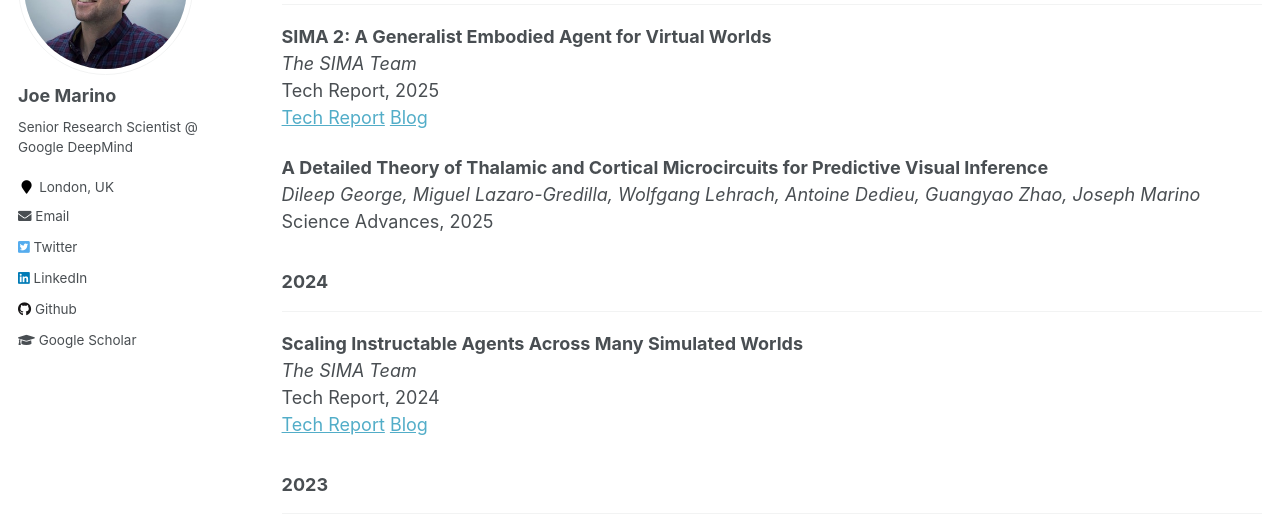
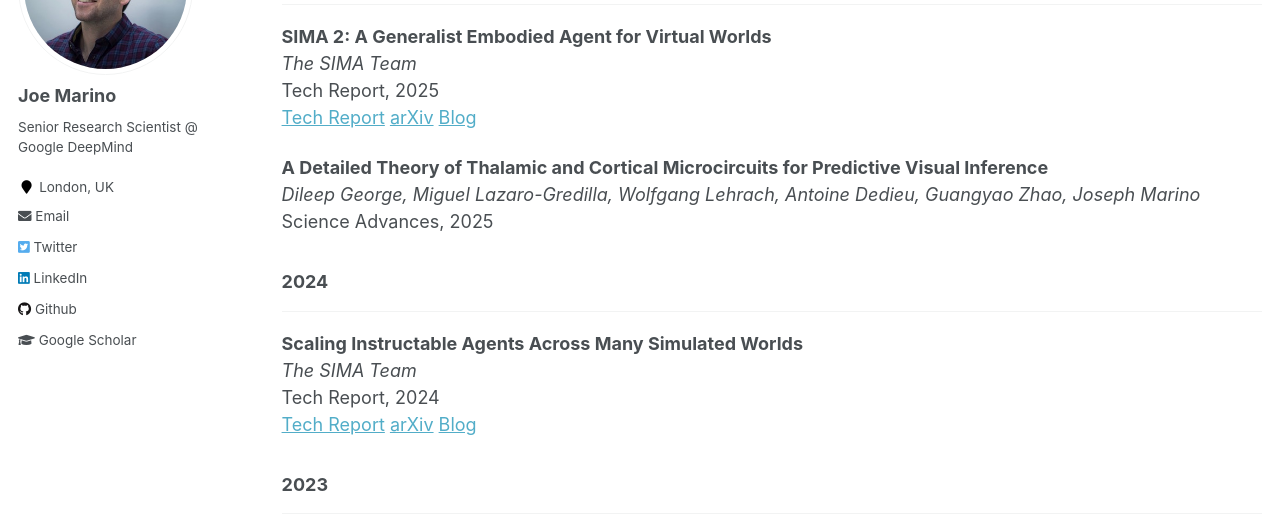
Before and after one commit to joelouismarino/joelouismarino.github.io, a Jekyll site: the page built from _pages/publications.md, in a window 1280 px wide and 900 px high. Shown: the part 218-742 px from the top of the window. Built offline with Jekyll 4.4.1, drawn with Linux system fonts in a browser that asks for light colours.

Commit message:
Updating CV and fixing broken links

```diff
--- a/_pages/publications.md
+++ b/_pages/publications.md
@@ -10,7 +10,7 @@ ___
 **SIMA 2: A Generalist Embodied Agent for Virtual Worlds**
 *The SIMA Team*
 Tech Report, 2025
-[Tech Report](https://arxiv.org/abs/2512.04797) [Blog](https://deepmind.google/blog/sima-2-an-agent-that-plays-reasons-and-learns-with-you-in-virtual-3d-worlds/)
+[Tech Report](https://storage.googleapis.com/deepmind-media/DeepMind.com/Blog/sima-2-an-agent-that-plays-reasons-and-learns-with-you-in-virtual-3d-worlds/SIMA_Tech_Report_2025.pdf) [arXiv](https://arxiv.org/abs/2512.04797) [Blog](https://deepmind.google/blog/sima-2-an-agent-that-plays-reasons-and-learns-with-you-in-virtual-3d-worlds/)
 
 **A Detailed Theory of Thalamic and Cortical Microcircuits for Predictive Visual Inference**
 *Dileep George, Miguel Lazaro-Gredilla, Wolfgang Lehrach, Antoine Dedieu, Guangyao Zhao, Joseph Marino*
@@ -22,7 +22,7 @@ ___
 **Scaling Instructable Agents Across Many Simulated Worlds**
 *The SIMA Team*
 Tech Report, 2024
-[Tech Report](https://storage.googleapis.com/deepmind-media/DeepMind.com/Blog/sima-generalist-ai-agent-for-3d-virtual-environments/Scaling%20Instructable%20Agents%20Across%20Many%20Simulated%20Worlds.pdf) [Blog](https://deepmind.google/discover/blog/sima-generalist-ai-agent-for-3d-virtual-environments/)
+[Tech Report](https://storage.googleapis.com/deepmind-media/DeepMind.com/Blog/sima-generalist-ai-agent-for-3d-virtual-environments/Scaling%20Instructable%20Agents%20Across%20Many%20Simulated%20Worlds.pdf) [arXiv](https://arxiv.org/abs/2404.10179) [Blog](https://deepmind.google/discover/blog/sima-generalist-ai-agent-for-3d-virtual-environments/)
 
 ### 2023
 ___
@@ -61,7 +61,7 @@ Machine Learning, Nov. 2021
 **Learned Feedback & Feedforward Perception & Control**
 *Joseph Marino*
 Ph.D. Thesis, 2021
-[PDF](https://thesis.library.caltech.edu/14178/1/joseph_marino_Caltech_PhD_Thesis.pdf)
+[PDF](https://thesis.caltech.edu/14178/1/joseph_marino_Caltech_PhD_Thesis.pdf)
 
 **Beyond Target Networks: Improving Deep Q-learning with Functional Regularization**
 *Alexandre Piché, Joseph Marino, Gian Maria Marconi, Chris J. Pal, Mohammad Emtiyaz Khan*
```
Also changed, not shown: _pages/about.md (+2 -2 lines), 1 other file.
